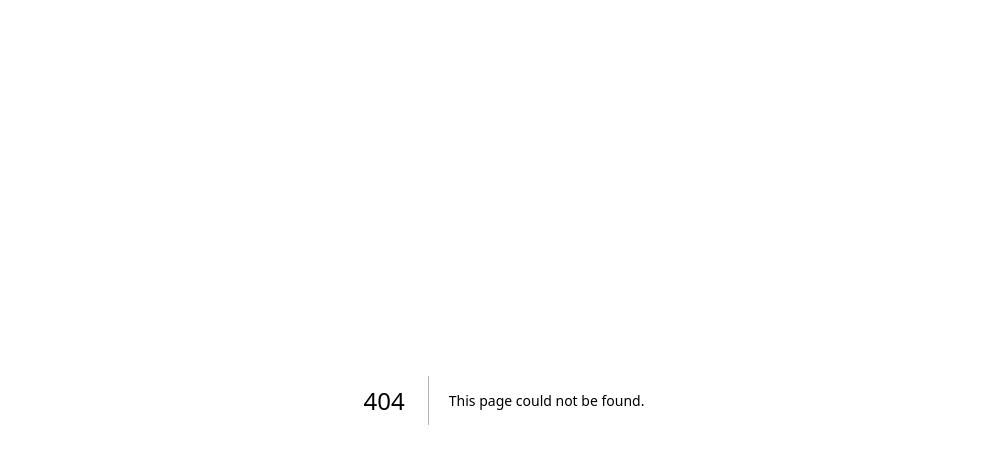
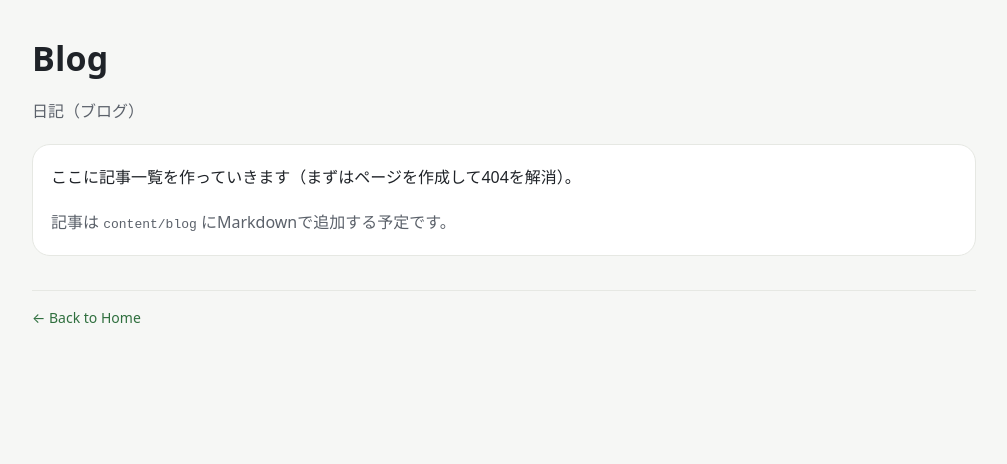
Before and after one commit to kamuken2025/KensukeWeb, a Next.js app: page /blog in a window 1280 px wide. Before the commit this address had no page. Shown: the top 464 px of the page, without its empty margins (136-1143 px from the left). Built offline with nearby package versions, Linux system fonts and the light colour scheme.

Commit message:
add blog index page

```diff
--- /dev/null
+++ b/app/blog/page.tsx
@@ -0,0 +1,27 @@
+import Link from "next/link";
+
+export default function BlogIndexPage() {
+  return (
+    <main className="container">
+      <header style={{ marginBottom: 18 }}>
+        <h1 className="h1">Blog</h1>
+        <p className="muted" style={{ marginTop: 8, marginBottom: 0 }}>
+          日記（ブログ）
+        </p>
+      </header>
+
+      <section className="card">
+        <p style={{ marginTop: 0 }}>
+          ここに記事一覧を作っていきます（まずはページを作成して404を解消）。
+        </p>
+        <p className="muted" style={{ marginBottom: 0 }}>
+          記事は <code>content/blog</code> にMarkdownで追加する予定です。
+        </p>
+      </section>
+
+      <footer className="footer">
+        <Link href="/">← Back to Home</Link>
+      </footer>
+    </main>
+  );
+}
```
